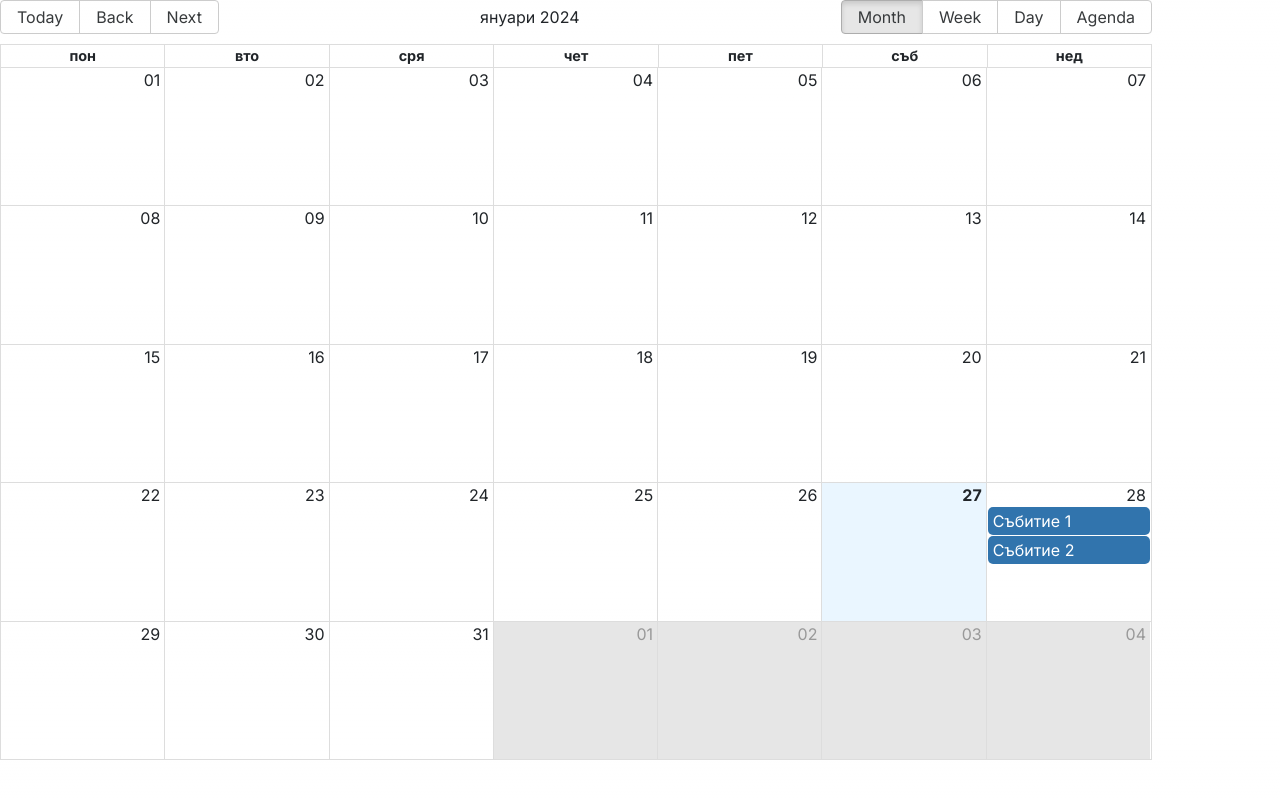
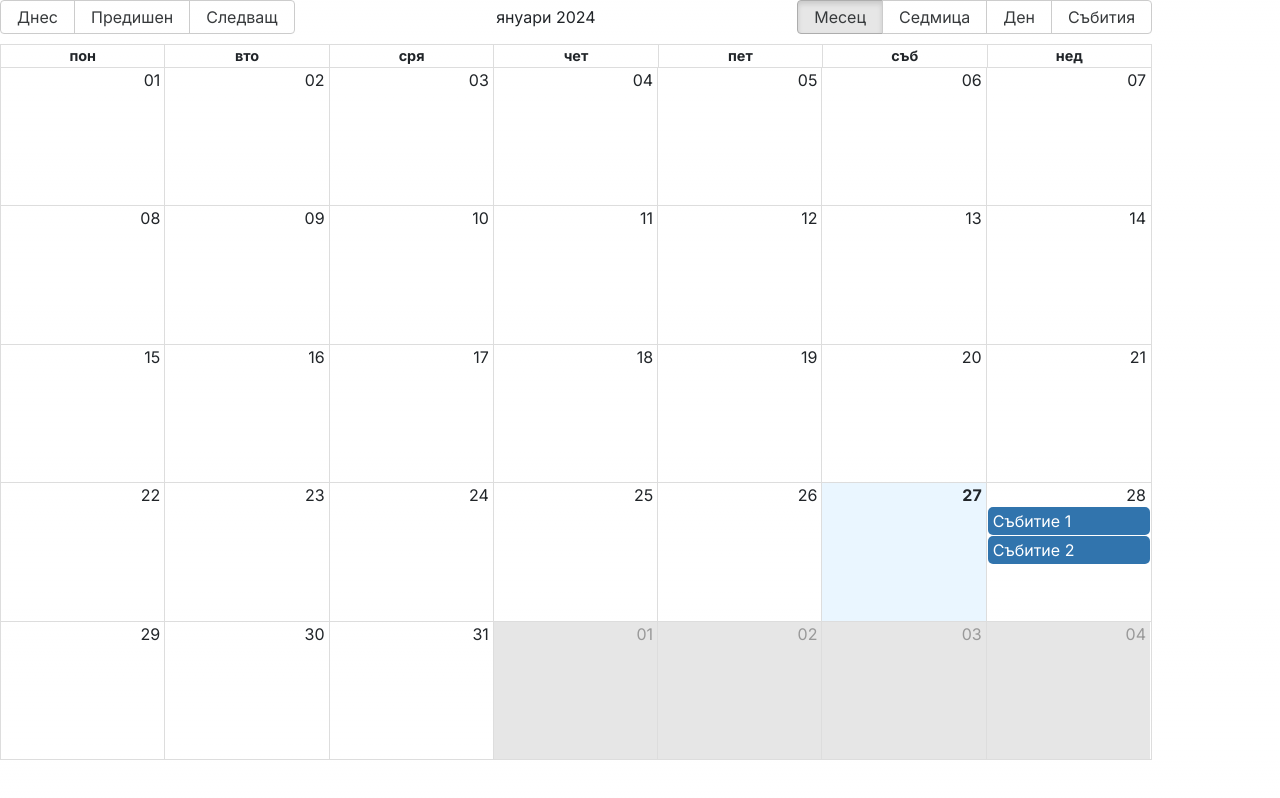
Before and after one commit to xakepa/Organizer, a Next.js app: page / in a window 1280 px wide. Built offline with nearby package versions, Linux system fonts and the light colour scheme.

Commit message:
Localize to BG

```diff
--- a/components/Scheduler.jsx
+++ b/components/Scheduler.jsx
@@ -5,6 +5,18 @@ import 'dayjs/locale/bg'
 
 dayjs.locale('bg')
 const localizer = dayjsLocalizer(dayjs)
+const messages = {
+    today: 'Днес',
+    previous: 'Предишен',
+    next: 'Следващ',
+    month: 'Месец',
+    week: 'Седмица',
+    day: 'Ден',
+    agenda: 'Събития',
+    date: 'Дата',
+    time: 'Време',
+    event: 'Събитие'
+}
 const events = [
     {
         start: dayjs('2024-01-28T12:00:00').toDate(),
@@ -27,6 +39,7 @@ const Scheduler = () => {
                 endAccessor="end"
                 popup={true}
                 events={events}
+                messages={messages}
                 style={{
                     height: "95vh",
                     width: "90%"
```
